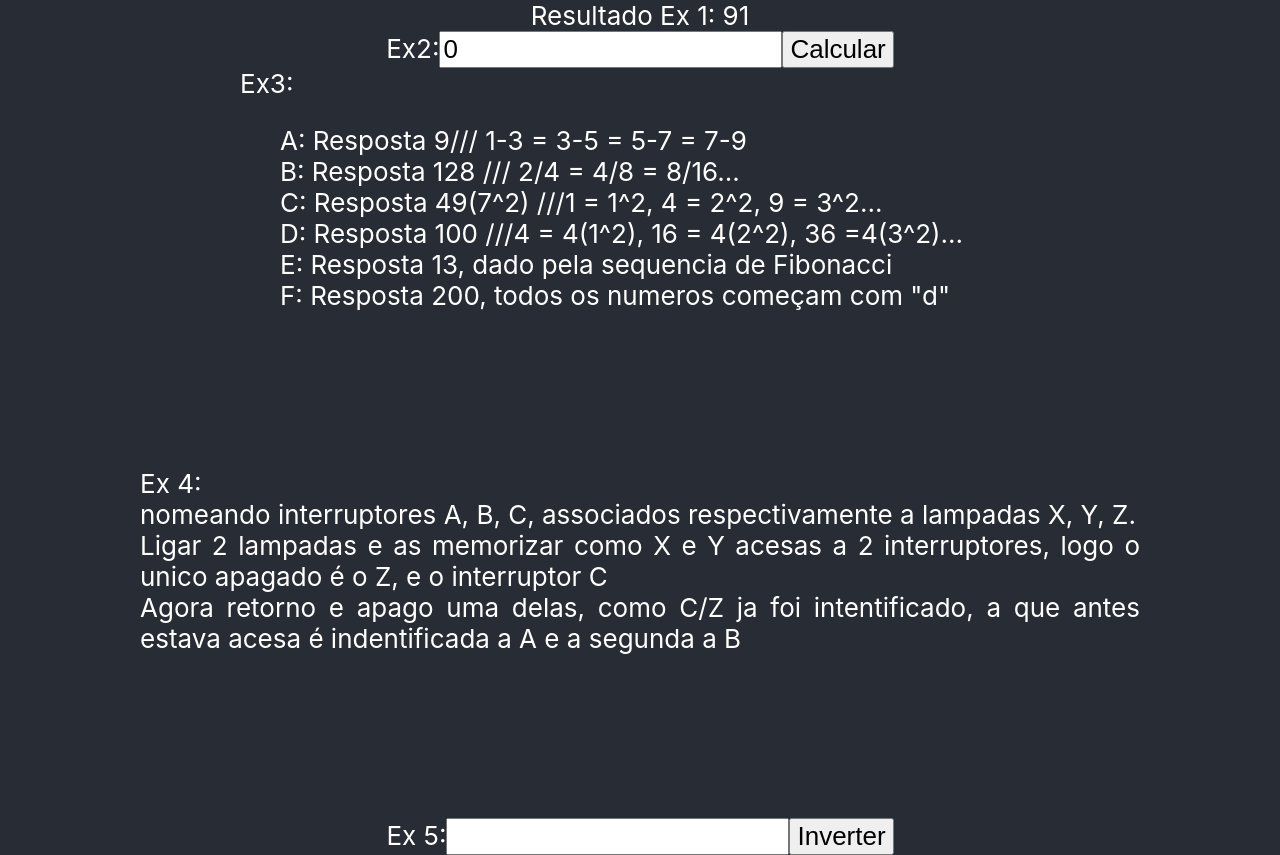
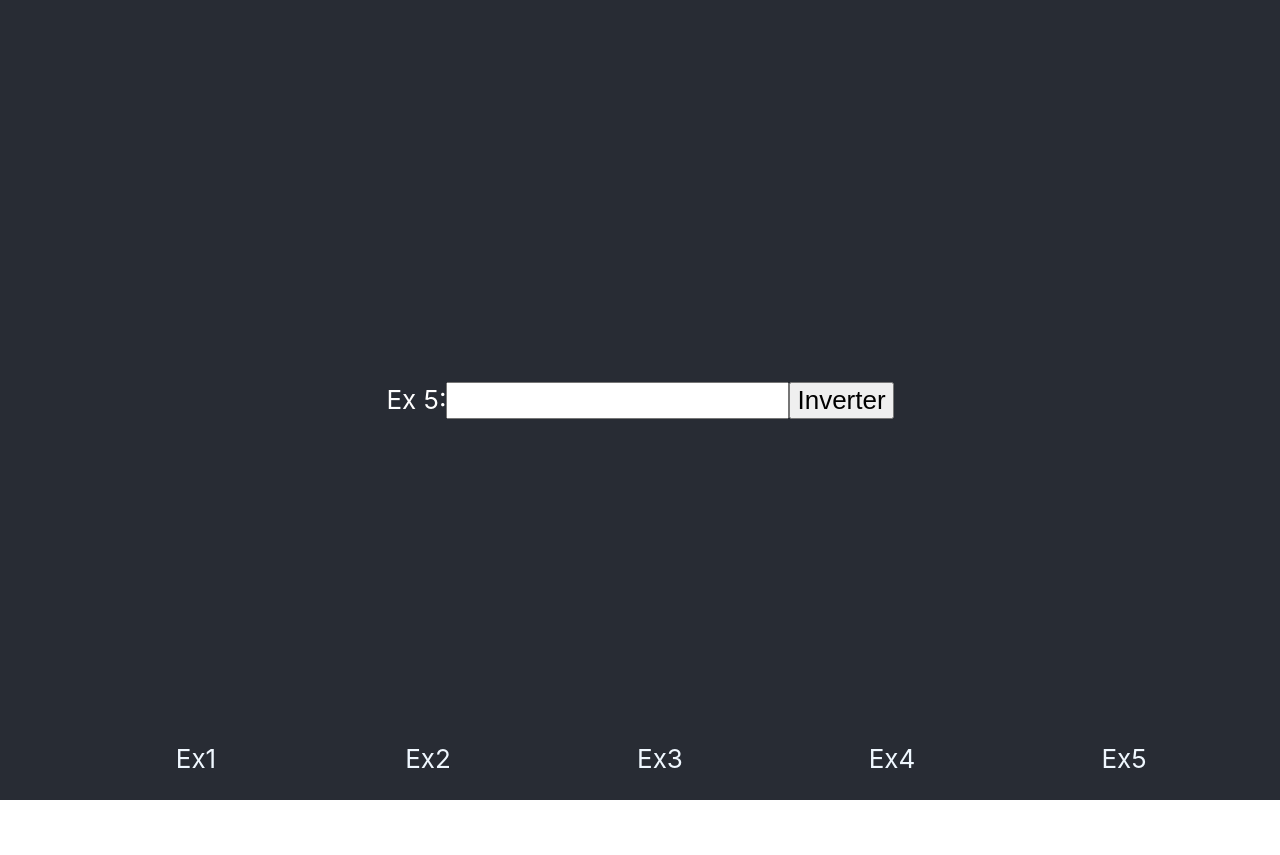
Before and after one commit to Saviolbn/estagio-ribeirao-preto, a React (Create React App) app: page /Ex5 in a window 1280 px wide. After the commit the page ends 800 px from the top, so only its background shows below. Built offline with nearby package versions, Linux system fonts and the light colour scheme.

Commit message:
mudança para 1 pagina para cada elemento

```diff
--- a/package.json
+++ b/package.json
@@ -9,6 +9,7 @@
     "@testing-library/user-event": "^13.5.0",
     "react": "^18.2.0",
     "react-dom": "^18.2.0",
+    "react-router-dom": "^6.22.2",
     "react-scripts": "5.0.1",
     "web-vitals": "^2.1.4"
   },
--- a/src/App.css
+++ b/src/App.css
@@ -48,3 +48,11 @@ button {
 ul {
   list-style-type: none;
 }
+a{
+  text-decoration: none;
+  color: aliceblue;
+  width: 200px;
+  display: block;
+  padding-right: 16px;
+  padding-left: 16px;
+}
--- a/src/App.js
+++ b/src/App.js
@@ -1,22 +1,29 @@
 
+import { BrowserRouter, Route, Routes } from 'react-router-dom';
 import './App.css';
 import { Ex1 } from './Ex1';
 import { Ex2 } from './Ex2';
 import { Ex3 } from './Ex3';
 import { Ex4 } from './Ex4';
 import { Ex5 } from './Ex5';
+import { NavBar } from './NavBar';
 
 function App() {
   return (
-    <div className="App">
-      <header className="App-header">
-        <Ex1></Ex1>
-        <Ex2></Ex2>
-        <Ex3></Ex3>
-        <Ex4></Ex4>
-        <Ex5></Ex5>
-      </header>
-    </div>
+    <BrowserRouter>
+      <div className="App">
+        <header className="App-header">
+          <Routes>
+              <Route path="/" element={<Ex1></Ex1>} />
+              <Route path="/Ex2" element={<Ex2></Ex2>} />
+              <Route path="/Ex3" element={<Ex3></Ex3>} />
+              <Route path="/Ex4" element={<Ex4></Ex4>} />
+              <Route path="/Ex5" element={<Ex5></Ex5>} />
+          </Routes>
+          <NavBar/>
+        </header>
+      </div>
+    </BrowserRouter>
   );
 }
 
--- /dev/null
+++ b/src/NavBar.js
@@ -0,0 +1,18 @@
+import React from 'react'
+
+export const NavBar = () => {
+    return (
+        <ul style={{
+            position:'absolute',
+            bottom:0,
+            display:'flex',
+            justifyItems:'space-evenly '
+        }}>
+            <li><a href='/'>Ex1</a></li>
+            <li><a href='/Ex2'>Ex2</a></li>
+            <li><a href='/Ex3'>Ex3</a></li>
+            <li><a href='/Ex4'>Ex4</a></li>
+            <li><a href='/Ex5'>Ex5</a></li>
+        </ul>
+    )
+}
```
Also changed, not shown: src/routes.js (added, +14 -0 lines), 1 other file (tests, documents, lock files or other folders).
